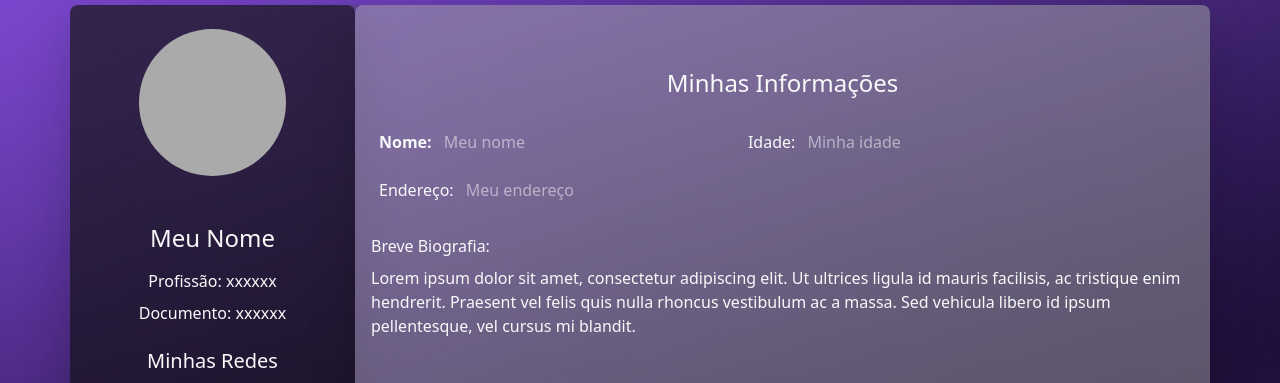
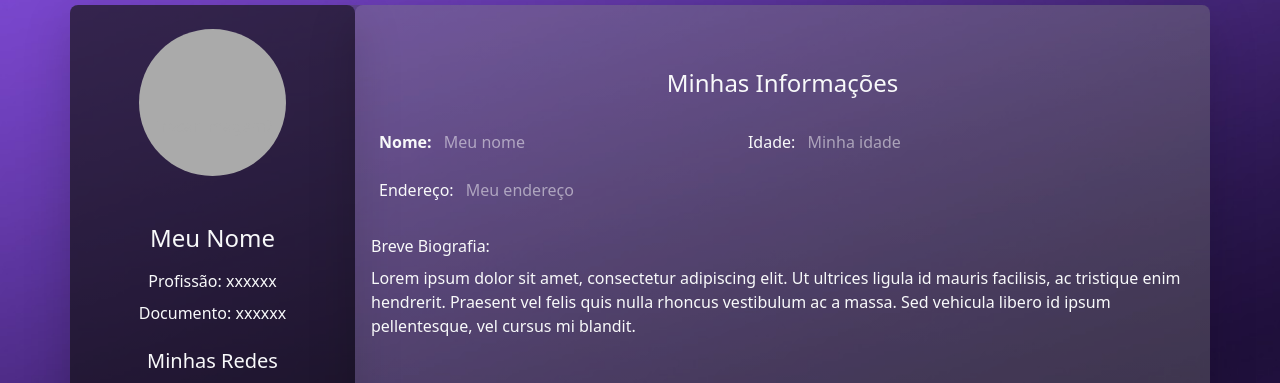
Before and after one commit to Albino-Marques/project-perfil-page, a plain HTML site: page main.html in a window 1280 px wide. Shown: the part 75-458 px from the top of the page. Drawn offline with Linux system fonts and the light colour scheme.

Commit message:
Bug fix color.

```diff
--- a/main.html
+++ b/main.html
@@ -52,7 +52,7 @@
             </div>
             <img src="" alt="" />
           </div>
-          <div class="col-12 col-md-9 shadow-lg p-3 bg-light bg-opacity-25 rounded-3">
+          <div class="col-12 col-md-9 shadow-lg p-3 bg-body bg-opacity-10 rounded-3">
             <h2 class="h4 mb-4 mt-5 text-center">Minhas Informações</h2>
             <div class="row mb-3">
               <div class="col-12 col-md-5 m-2">
```
